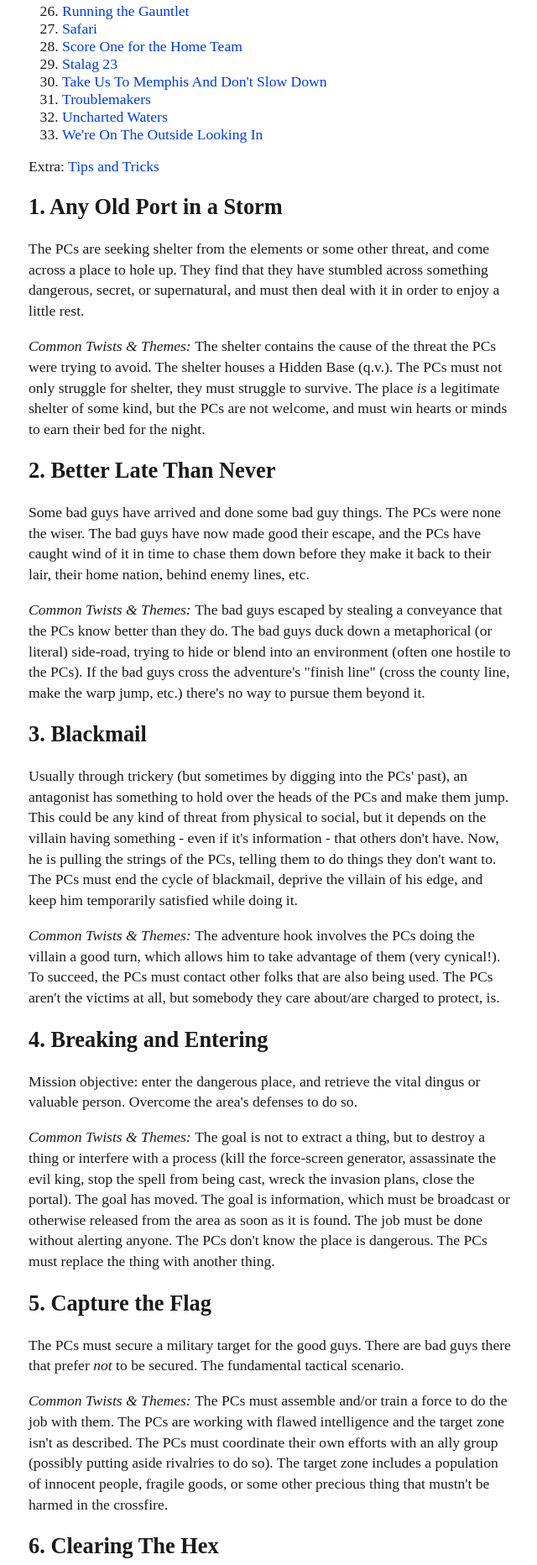
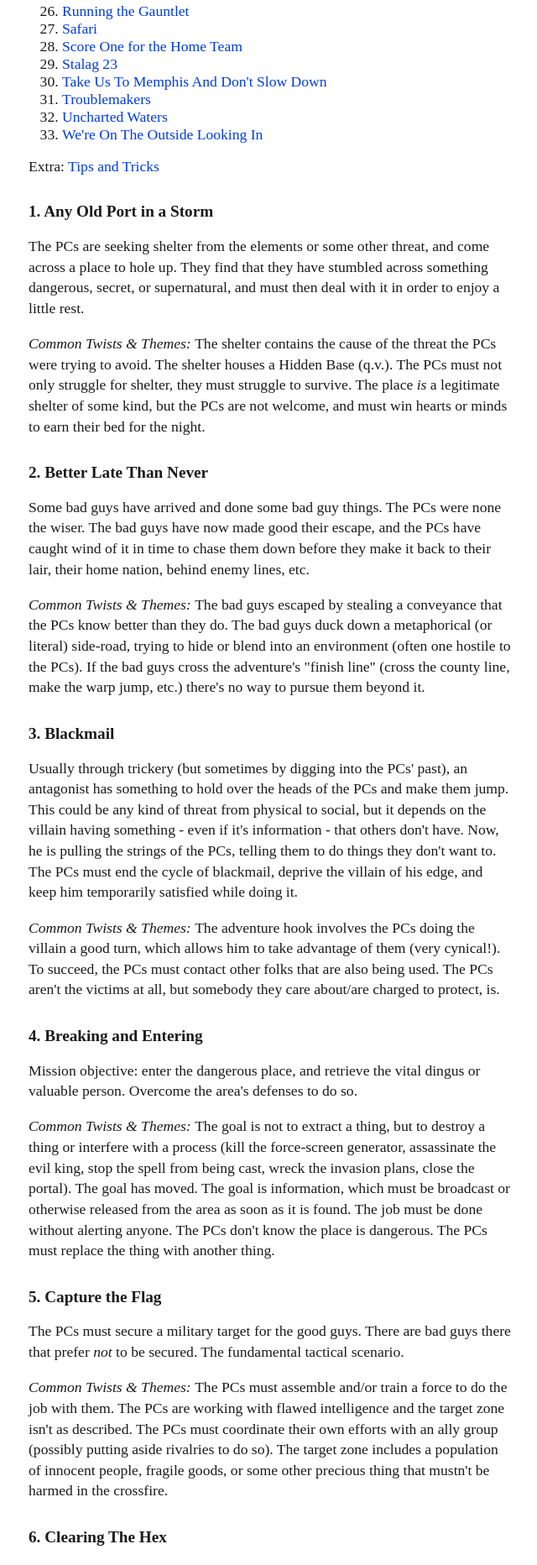
Before and after one commit to pheara/big_list_of_rpg_plots, a Jekyll site: the page built from index.html, in a window 1280 px wide. Shown: the part 993-2857 px from the top of the page at 84% size, without its empty margins (318-958 px from the left). Built offline with Jekyll 4.4.1, drawn with Linux system fonts in a browser that asks for light colours; some web fonts are replaced.

Commit message:
first attempt at some heading sizes.

```diff
--- a/styles/main.css
+++ b/styles/main.css
@@ -32,6 +32,12 @@ p {
   line-height: 1.4;
 }
 
+.trope {
+  margin-top: 2rem;
+}
+.trope h1 {
+  font-size: 1.2rem;
+}
 
 .trope h1::before {
   counter-increment: trope-heading;
```
